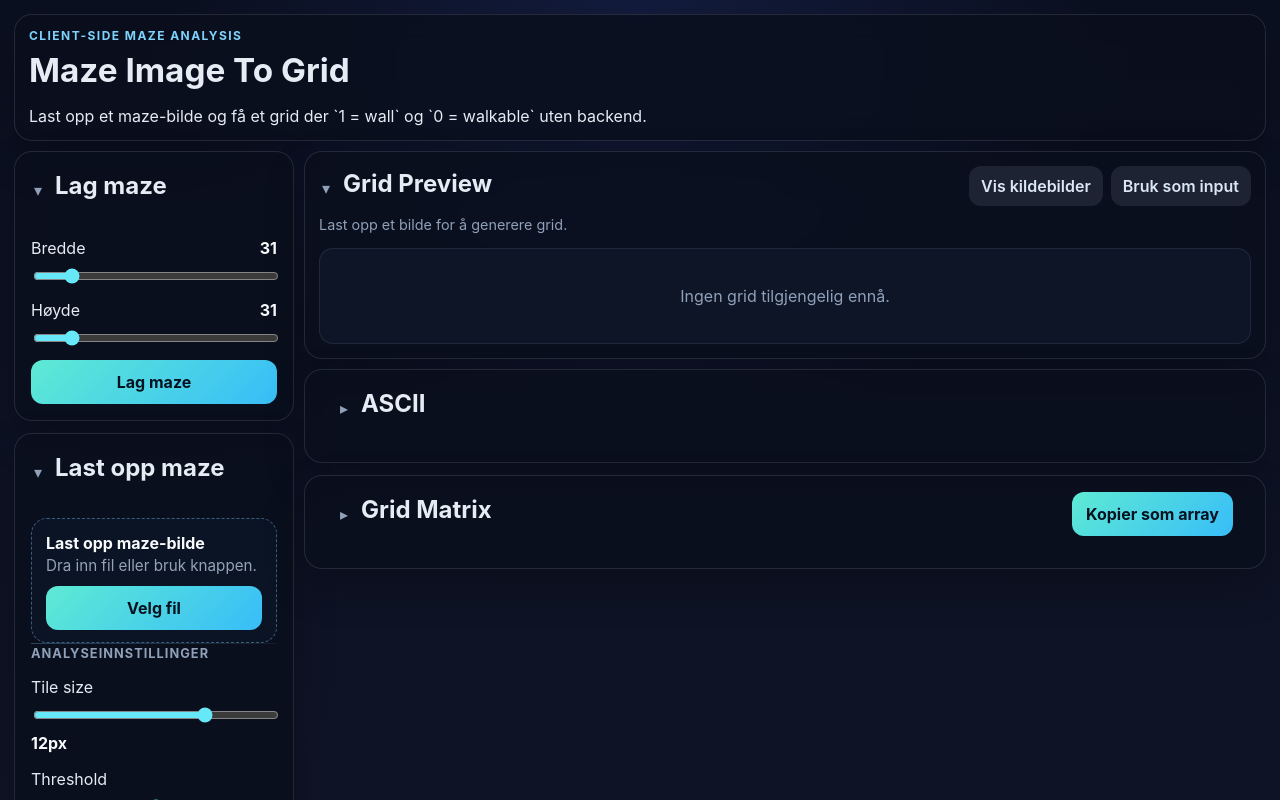
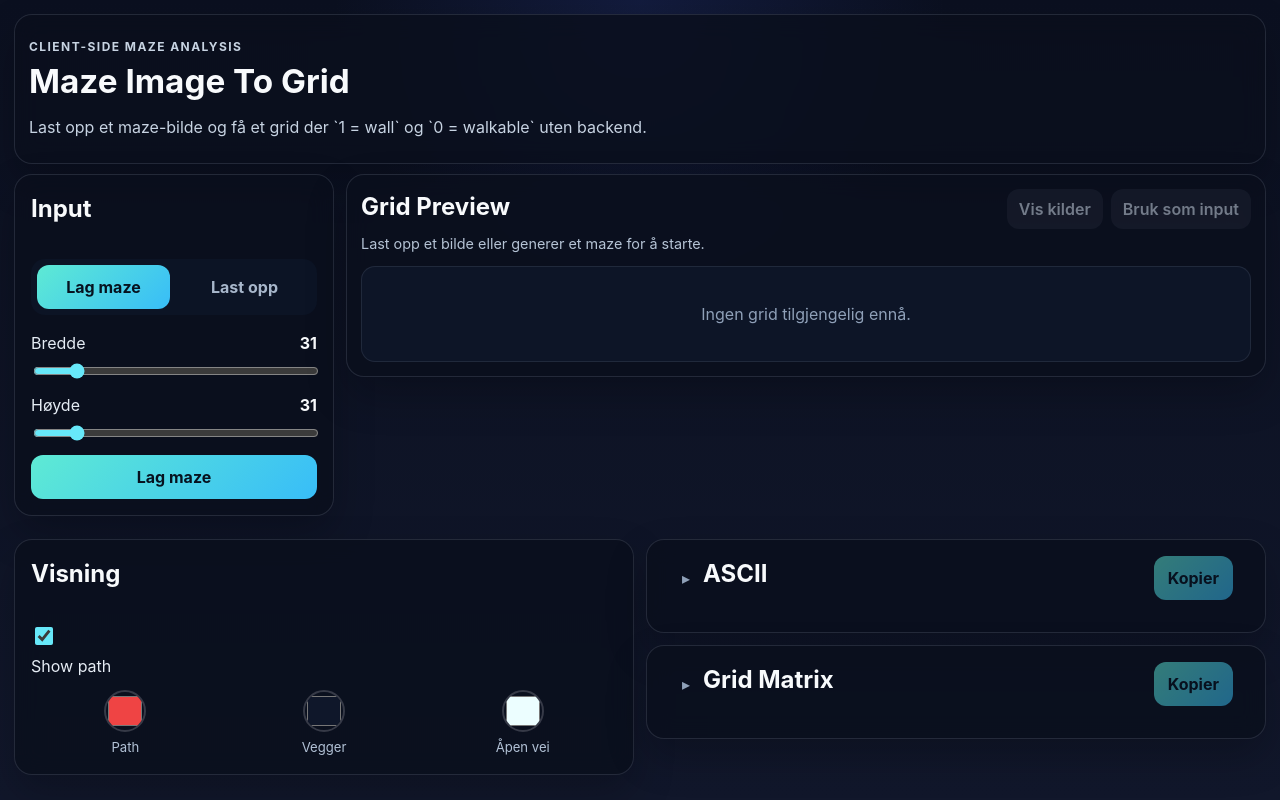
Before and after one commit to maglunde/image-to-maze, a React (Vite) app: page / in a window 1280 px wide. Shown: the top 800 px of the page. Built offline with nearby package versions, Linux system fonts and the light colour scheme.

Commit message:
Rework maze dashboard layout

```diff
--- a/src/App.tsx
+++ b/src/App.tsx
@@ -3,7 +3,7 @@ import { GridPreview } from "./components/GridPreview";
 import { ImageDropzone } from "./components/ImageDropzone";
 import type { AnalysisOptions, Grid, GridPoint, PreviewColors } from "./types";
 import { analyzeMazeImage, estimateAnalysisOptions } from "./utils/imageProcessing";
-import { formatGridAsJson, formatGridAsMatrix } from "./utils/grid";
+import { formatGridAsAscii, formatGridAsJson, formatGridAsMatrix } from "./utils/grid";
 import {
   applyBoundaryOpenings,
   generateMaze,
@@ -27,6 +27,7 @@ const defaultPreviewColors: PreviewColors = {
 };
 
 export default function App() {
+  const [inputTab, setInputTab] = useState<"generate" | "upload">("generate");
   const [sourceMode, setSourceMode] = useState<"none" | "image" | "generated">("none");
   const [imageUrl, setImageUrl] = useState<string>("");
   const [processedUrl, setProcessedUrl] = useState<string>("");
@@ -168,6 +169,7 @@ export default function App() {
     setGeneratedBaseGrid([]);
     setGeneratedOpenings([]);
     setIsAutoTuning(true);
+    setInputTab("upload");
     setSourceMode("image");
     setImageUrl((previousUrl) => {
       if (previousUrl.startsWith("blob:")) {
@@ -189,11 +191,11 @@ export default function App() {
       });
   };
 
-  const handleCopy = async () => {
+  const copyToClipboard = async (value: string, errorMessage: string) => {
     try {
-      await navigator.clipboard.writeText(formatGridAsJson(grid));
+      await navigator.clipboard.writeText(value);
     } catch {
-      setError("Kunne ikke kopiere grid til utklippstavlen.");
+      setError(errorMessage);
     }
   };
 
@@ -238,6 +240,7 @@ export default function App() {
     const nextMaze = applyBoundaryOpenings(baseGrid, openings);
 
     setError("");
+    setInputTab("generate");
     setIsAutoTuning(false);
     setIsProcessing(false);
     setSourceMode("generated");
@@ -271,10 +274,16 @@ export default function App() {
   const pathPoints = new Set(
     (showPath ? path ?? [] : []).map((point) => `${point.row}:${point.column}`),
   );
+  const asciiGrid = formatGridAsAscii(grid);
   const matrixGrid = formatGridAsMatrix(grid);
   const gridRows = grid.length;
   const gridColumns = grid[0]?.length ?? 0;
   const openings = sourceMode === "generated" ? generatedOpenings : [];
+  const hasSourceImages = Boolean(imageUrl || processedUrl);
+  const isPreviewBusy = sourceMode === "image" && (isProcessing || isAutoTuning);
+  const previewStatus = isAutoTuning
+    ? "Finner gode standardinnstillinger for bildet..."
+    : "Prosesserer bilde...";
 
   return (
     <main className="app-shell">
@@ -287,15 +296,34 @@ export default function App() {
       </section>
 
       <section className="workspace">
-        <aside className="sidebar">
-          <details className="panel controls-panel collapsible-panel-shell" open>
-            <summary className="section-head collapsible-summary">
-              <div className="summary-title">
-                <span className="summary-caret" aria-hidden="true" />
-                <h2>Lag maze</h2>
+        <aside className="sidebar input-column">
+          <section className="panel controls-panel input-panel">
+            <div className="section-head">
+              <h2>Input</h2>
             </div>
-            </summary>
 
+            <div className="tab-row" role="tablist" aria-label="Input-modus">
+              <button
+                type="button"
+                role="tab"
+                aria-selected={inputTab === "generate"}
+                className={`tab-button ${inputTab === "generate" ? "is-active" : ""}`}
+                onClick={() => setInputTab("generate")}
+              >
+                Lag maze
+              </button>
+              <button
+                type="button"
+                role="tab"
+                aria-selected={inputTab === "upload"}
+                className={`tab-button ${inputTab === "upload" ? "is-active" : ""}`}
+                onClick={() => setInputTab("upload")}
+              >
+                Last opp
+              </button>
+            </div>
+
+            {inputTab === "generate" ? (
               <div className="sidebar-group">
                 <label>
                   <div className="field-head">
@@ -331,26 +359,21 @@ export default function App() {
                   Lag maze
                 </button>
               </div>
-          </details>
-
-          <details className="panel controls-panel collapsible-panel-shell" open>
-            <summary className="section-head collapsible-summary">
-              <div className="summary-title">
-                <span className="summary-caret" aria-hidden="true" />
-                <h2>Last opp maze</h2>
-              </div>
-            </summary>
-
+            ) : (
               <div className="sidebar-group">
                 <ImageDropzone hasImage={Boolean(imageUrl)} onFileSelect={handleFileSelect} />
-            </div>
 
+                {imageUrl ? (
+                  <>
                     <div className="sidebar-divider" aria-hidden="true" />
 
                     <div className="sidebar-group">
                       <p className="sidebar-label">Analyseinnstillinger</p>
                       <label>
+                        <div className="field-head">
                           <span>Tile size</span>
+                          <strong>{options.tileSize}px</strong>
+                        </div>
                         <input
                           type="range"
                           min="2"
@@ -363,11 +386,13 @@ export default function App() {
                             }))
                           }
                         />
-                <strong>{options.tileSize}px</strong>
                       </label>
 
                       <label>
+                        <div className="field-head">
                           <span>Threshold</span>
+                          <strong>{options.threshold}</strong>
+                        </div>
                         <input
                           type="range"
                           min="0"
@@ -380,7 +405,6 @@ export default function App() {
                             }))
                           }
                         />
-                <strong>{options.threshold}</strong>
                       </label>
 
                       <label className="checkbox">
@@ -411,8 +435,103 @@ export default function App() {
                         <span>1-celle paths</span>
                       </label>
                     </div>
-          </details>
+                  </>
+                ) : (
+                  <p className="panel-note">Analyseinnstillinger vises når et bilde er lastet opp.</p>
+                )}
+              </div>
+            )}
+          </section>
 
+          {error ? <section className="panel compact-panel error">{error}</section> : null}
+        </aside>
+
+        <section className="content preview-column">
+          <section className="panel primary-preview">
+            <div className="section-head primary-head">
+              <div>
+                <h2>Grid Preview</h2>
+                <p className="section-meta">
+                  {gridRows > 0 && gridColumns > 0
+                    ? `${gridRows} x ${gridColumns} cells`
+                    : "Last opp et bilde eller generer et maze for å starte."}
+                </p>
+              </div>
+              <div className="action-row">
+                <button
+                  type="button"
+                  className="ghost-button"
+                  onClick={() => setShowSourcePanels((current) => !current)}
+                  disabled={!hasSourceImages}
+                >
+                  {showSourcePanels ? "Skjul kilder" : "Vis kilder"}
+                </button>
+                <button
+                  type="button"
+                  className="ghost-button"
+                  onClick={handleUseGridAsInput}
+                  disabled={!gridPreviewUrl || isProcessing}
+                >
+                  Bruk som input
+                </button>
+              </div>
+            </div>
+
+            <div className="preview-stage">
+            <GridPreview
+              grid={grid}
+              path={showPath ? path : null}
+              colors={previewColors}
+              openings={showPath ? openings : []}
+              openingsDraggable={showPath && sourceMode === "generated"}
+              onMoveOpening={handleMoveOpening}
+              previewWidth={previewSize?.width}
+              previewHeight={previewSize?.height}
+              />
+
+              {isPreviewBusy ? (
+                <div className="preview-processing-overlay">
+                  <div className="processing-chip">
+                    <span className="processing-dot" aria-hidden="true" />
+                    {previewStatus}
+                  </div>
+                </div>
+              ) : null}
+            </div>
+          </section>
+
+          {showSourcePanels && hasSourceImages ? (
+            <section className="source-strip">
+              {imageUrl ? (
+                <article className="panel collapsible-panel source-card">
+                  <div className="section-head">
+                    <h2>Original</h2>
+                  </div>
+                  <img src={imageUrl} alt="Original maze upload" className="preview-image" />
+                </article>
+              ) : null}
+
+              {processedUrl ? (
+                <article className="panel collapsible-panel source-card">
+                  <div className="section-head">
+                    <h2>Processed B/W</h2>
+                    <button
+                      type="button"
+                      className="ghost-button"
+                      onClick={handleUseProcessedAsInput}
+                      disabled={!processedUrl || isProcessing}
+                    >
+                      Bruk som input
+                    </button>
+                  </div>
+                  <img src={processedUrl} alt="Processed maze" className="preview-image" />
+                </article>
+              ) : null}
+            </section>
+          ) : null}
+        </section>
+
+        <aside className="output-column">
           <section className="panel controls-panel">
             <div className="section-head">
               <h2>Visning</h2>
@@ -427,11 +546,11 @@ export default function App() {
               <span>Show path</span>
             </label>
 
-            <label className="color-field">
-              <span>Path</span>
-              <div className="color-input-row">
+            <div className="swatch-grid">
+              <label className="swatch-field">
                 <input
                   type="color"
+                  aria-label="Path-farge"
                   value={previewColors.path}
                   onChange={(event) =>
                     setPreviewColors((current) => ({
@@ -440,15 +559,13 @@ export default function App() {
                     }))
                   }
                 />
-                <code>{previewColors.path}</code>
-              </div>
+                <span>Path</span>
               </label>
 
-            <label className="color-field">
-              <span>Vegger</span>
-              <div className="color-input-row">
+              <label className="swatch-field">
                 <input
                   type="color"
+                  aria-label="Veggfarge"
                   value={previewColors.wall}
                   onChange={(event) =>
                     setPreviewColors((current) => ({
@@ -457,15 +574,13 @@ export default function App() {
                     }))
                   }
                 />
-                <code>{previewColors.wall}</code>
-              </div>
+                <span>Vegger</span>
               </label>
 
-            <label className="color-field">
-              <span>Åpen vei</span>
-              <div className="color-input-row">
+              <label className="swatch-field">
                 <input
                   type="color"
+                  aria-label="Farge for åpen vei"
                   value={previewColors.walkable}
                   onChange={(event) =>
                     setPreviewColors((current) => ({
@@ -474,99 +589,10 @@ export default function App() {
                     }))
                   }
                 />
-                <code>{previewColors.walkable}</code>
+                <span>Åpen vei</span>
+              </label>
             </div>
-            </label>
           </section>
-
-          {(error || isProcessing || isAutoTuning) && (
-            <section className={`panel compact-panel ${error ? "error" : "status-panel"}`}>
-              {error
-                ? error
-                : isAutoTuning
-                  ? "Finner gode standardinnstillinger for bildet..."
-                  : "Prosesserer bilde..."}
-            </section>
-          )}
-        </aside>
-
-        <section className="content">
-          <details className="panel primary-preview collapsible-panel-shell" open>
-            <summary className="section-head primary-head collapsible-summary">
-              <div>
-                <div className="summary-title">
-                  <span className="summary-caret" aria-hidden="true" />
-                  <h2>Grid Preview</h2>
-                </div>
-                <p className="section-meta">
-                  {gridRows > 0 && gridColumns > 0
-                    ? `${gridRows} x ${gridColumns} cells`
-                    : "Last opp et bilde for å generere grid."}
-                </p>
-              </div>
-              <div className="action-row" onClick={(event) => event.stopPropagation()}>
-                <button
-                  type="button"
-                  className="ghost-button"
-                  onClick={() => setShowSourcePanels((current) => !current)}
-                >
-                  {showSourcePanels ? "Skjul kildebilder" : "Vis kildebilder"}
-                </button>
-                <button
-                  type="button"
-                  className="ghost-button"
-                  onClick={handleUseGridAsInput}
-                  disabled={!gridPreviewUrl || isProcessing}
-                >
-                  Bruk som input
-                </button>
-              </div>
-            </summary>
-            <GridPreview
-              grid={grid}
-              path={showPath ? path : null}
-              colors={previewColors}
-              openings={openings}
-              openingsDraggable={sourceMode === "generated"}
-              onMoveOpening={handleMoveOpening}
-              previewWidth={previewSize?.width}
-              previewHeight={previewSize?.height}
-            />
-          </details>
-
-          {showSourcePanels ? (
-            <section className="secondary-row">
-              <article className="panel collapsible-panel">
-                <div className="section-head">
-                  <h2>Original</h2>
-                </div>
-                {imageUrl ? (
-                  <img src={imageUrl} alt="Original maze upload" className="preview-image" />
-                ) : (
-                  <div className="empty-state">Ingen bilde lastet opp.</div>
-                )}
-              </article>
-
-              <article className="panel collapsible-panel">
-                <div className="section-head">
-                  <h2>Processed B/W</h2>
-                  <button
-                    type="button"
-                    className="ghost-button"
-                    onClick={handleUseProcessedAsInput}
-                    disabled={!processedUrl || isProcessing}
-                  >
-                    Bruk som input
-                  </button>
-                </div>
-                {processedUrl ? (
-                  <img src={processedUrl} alt="Processed maze" className="preview-image" />
-                ) : (
-                  <div className="empty-state">Ingen prosessert versjon ennå.</div>
-                )}
-              </article>
-            </section>
-          ) : null}
 
           <section className="results-stack">
             <details className="panel output-panel matrix-panel">
@@ -574,6 +600,19 @@ export default function App() {
                 <div className="summary-title">
                   <span className="summary-caret" aria-hidden="true" />
                   <h2>ASCII</h2>
+                </div>
+                <div className="summary-actions">
+                  <button
+                    type="button"
+                    onClick={(event) => {
+                      event.preventDefault();
+                      event.stopPropagation();
+                      void copyToClipboard(asciiGrid, "Kunne ikke kopiere ASCII til utklippstavlen.");
+                    }}
+                    disabled={grid.length === 0}
+                  >
+                    Kopier
+                  </button>
                 </div>
               </summary>
               <pre className="ascii-output" style={{ "--ascii-path-color": previewColors.path } as CSSProperties}>
@@ -602,7 +641,7 @@ export default function App() {
                       </Fragment>
                     ))}
               </pre>
-              <p className="output-note">`#` vegg, `.` gang, rød `.` sti.</p>
+              <p className="output-note">`#` vegg, `.` gang, farget `.` sti.</p>
             </details>
 
             <details className="panel output-panel matrix-panel">
@@ -612,8 +651,19 @@ export default function App() {
                   <h2>Grid Matrix</h2>
                 </div>
                 <div className="summary-actions">
-                  <button type="button" onClick={handleCopy} disabled={grid.length === 0}>
-                    Kopier som array
+                  <button
+                    type="button"
+                    onClick={(event) => {
+                      event.preventDefault();
+                      event.stopPropagation();
+                      void copyToClipboard(
+                        formatGridAsJson(grid),
+                        "Kunne ikke kopiere grid til utklippstavlen.",
+                      );
+                    }}
+                    disabled={grid.length === 0}
+                  >
+                    Kopier
                   </button>
                 </div>
               </summary>
@@ -621,7 +671,7 @@ export default function App() {
               <p className="output-note">Vises som matrise for lesbarhet, kopieres som gyldig 2D-array.</p>
             </details>
           </section>
-        </section>
+        </aside>
       </section>
     </main>
   );
--- a/src/styles.css
+++ b/src/styles.css
@@ -6,6 +6,7 @@
     linear-gradient(180deg, #0b1020 0%, #11172b 100%);
   line-height: 1.5;
   font-weight: 400;
+  color-scheme: dark;
 }
 
 * {
@@ -31,6 +32,11 @@ button {
   background: linear-gradient(135deg, #5eead4 0%, #38bdf8 100%);
   color: #06121f;
   font-weight: 700;
+}
+
+button:disabled {
+  cursor: not-allowed;
+  opacity: 0.5;
 }
 
 .ghost-button {
@@ -64,10 +70,12 @@ button {
 .hero h1,
 .panel h2 {
   margin: 0 0 8px;
+  color: #f8fafc;
 }
 
 .hero p {
   margin: 0;
+  color: #c7d3e2;
 }
 
 .panel {
@@ -110,8 +118,8 @@ button {
 
 .workspace {
   display: grid;
-  gap: 10px;
-  grid-template-columns: 280px minmax(0, 1fr);
+  gap: 12px;
+  grid-template-columns: minmax(280px, 320px) minmax(0, 1fr) minmax(280px, 340px);
   align-items: start;
 }
 
@@ -119,19 +127,38 @@ button {
   display: grid;
   gap: 12px;
   align-content: start;
-  position: sticky;
-  top: 16px;
 }
 
 .content {
   display: grid;
-  gap: 10px;
+  gap: 12px;
   min-width: 0;
+}
+
+.input-column,
+.output-column,
+.preview-column {
+  align-content: start;
+}
+
+.output-column {
+  display: grid;
+  gap: 12px;
+}
+
+.primary-preview {
+  position: sticky;
+  top: 16px;
+  z-index: 2;
 }
 
 .controls-panel {
   display: grid;
   gap: 12px;
+}
+
+.input-panel {
+  gap: 16px;
 }
 
 .sidebar-group {
@@ -158,6 +185,26 @@ button {
   gap: 6px;
 }
 
+.tab-row {
+  display: grid;
+  grid-template-columns: repeat(2, minmax(0, 1fr));
+  gap: 8px;
+  padding: 6px;
+  border-radius: 14px;
+  background: rgba(15, 23, 42, 0.66);
+}
+
+.tab-button {
+  background: transparent;
+  color: #a8b7cb;
+  box-shadow: none;
+}
+
+.tab-button.is-active {
+  background: linear-gradient(135deg, #5eead4 0%, #38bdf8 100%);
+  color: #06121f;
+}
+
 .field-head {
   display: flex;
   align-items: baseline;
@@ -165,31 +212,37 @@ button {
   gap: 12px;
 }
 
-.color-field {
+.panel-note {
+  margin: 0;
+  color: #8fa0b8;
+  font-size: 0.92rem;
+}
+
+.swatch-grid {
   display: grid;
+  grid-template-columns: repeat(3, minmax(0, 1fr));
+  gap: 10px;
+}
+
+.swatch-field {
+  justify-items: center;
+  text-align: center;
   gap: 8px;
 }
 
-.color-input-row {
-  display: flex;
-  align-items: center;
-  gap: 10px;
-}
-
-.color-input-row input[type="color"] {
-  width: 44px;
-  height: 32px;
+.swatch-field input[type="color"] {
+  width: 42px;
+  height: 42px;
   padding: 0;
-  border: 1px solid rgba(148, 163, 184, 0.18);
-  border-radius: 8px;
+  border: 2px solid rgba(248, 250, 252, 0.18);
+  border-radius: 999px;
   background: transparent;
   cursor: pointer;
 }
 
-.color-input-row code {
-  color: #8fa0b8;
-  font-family: "SFMono-Regular", "Consolas", monospace;
+.swatch-field span {
   font-size: 0.82rem;
+  color: #b2c2d6;
 }
 
 .checkbox {
@@ -231,8 +284,10 @@ button {
   gap: 12px;
 }
 
-.secondary-row {
-  grid-template-columns: repeat(2, minmax(0, 1fr));
+.source-strip {
+  display: grid;
+  gap: 12px;
+  grid-template-columns: repeat(auto-fit, minmax(220px, 1fr));
 }
 
 .section-head {
@@ -249,7 +304,7 @@ button {
 
 .section-meta {
   margin: 4px 0 0;
-  color: #8fa0b8;
+  color: #b5c3d5;
   font-size: 0.9rem;
 }
 
@@ -268,7 +323,7 @@ button {
 .preview-image {
   display: block;
   width: 100%;
-  height: min(15vh, 120px);
+  height: min(14vh, 110px);
   object-fit: contain;
   background:
     linear-gradient(45deg, rgba(148, 163, 184, 0.08) 25%, transparent 25%),
@@ -279,6 +334,10 @@ button {
   border: 1px solid rgba(148, 163, 184, 0.14);
 }
 
+.source-card {
+  min-height: 0;
+}
+
 .empty-state {
   min-height: 96px;
   display: grid;
@@ -287,6 +346,10 @@ button {
   background: rgba(15, 23, 42, 0.9);
   border-radius: 14px;
   border: 1px solid rgba(148, 163, 184, 0.14);
+}
+
+.preview-stage {
+  position: relative;
 }
 
 .grid-preview-shell {
@@ -300,6 +363,36 @@ button {
   background: #ecfeff;
   border-radius: 14px;
   border: 1px solid rgba(148, 163, 184, 0.14);
+}
+
+.preview-processing-overlay {
+  position: absolute;
+  inset: 0;
+  display: grid;
+  place-items: center;
+  background: rgba(4, 10, 20, 0.24);
+  border-radius: 14px;
+  pointer-events: none;
+}
+
+.processing-chip {
+  display: inline-flex;
+  align-items: center;
+  gap: 10px;
+  padding: 10px 14px;
+  border-radius: 999px;
+  background: rgba(8, 15, 28, 0.86);
+  border: 1px solid rgba(125, 211, 252, 0.24);
+  color: #f8fafc;
+  box-shadow: 0 12px 30px rgba(0, 0, 0, 0.24);
+}
+
+.processing-dot {
+  width: 10px;
+  height: 10px;
+  border-radius: 999px;
+  background: #67e8f9;
+  animation: pulse 1s ease-in-out infinite;
 }
 
 .grid-preview-frame {
@@ -497,14 +590,44 @@ strong {
   color: #f8fafc;
 }
 
+@keyframes pulse {
+  0%,
+  100% {
+    transform: scale(0.9);
+    opacity: 0.55;
+  }
+
+  50% {
+    transform: scale(1.15);
+    opacity: 1;
+  }
+}
+
+@media (max-width: 1280px) {
+  .workspace {
+    grid-template-columns: minmax(280px, 320px) minmax(0, 1fr);
+  }
+
+  .output-column {
+    grid-column: 1 / -1;
+    grid-template-columns: minmax(0, 1fr) minmax(0, 1fr);
+    align-items: start;
+  }
+
+  .results-stack {
+    margin-top: 0;
+  }
+}
+
 @media (max-width: 1080px) {
   .workspace,
-  .secondary-row,
-  .results-stack {
+  .output-column,
+  .results-stack,
+  .source-strip {
     grid-template-columns: 1fr;
   }
 
-  .sidebar {
+  .primary-preview {
     position: static;
   }
 
@@ -523,6 +646,11 @@ strong {
     flex-direction: column;
   }
 
+  .tab-row,
+  .swatch-grid {
+    grid-template-columns: 1fr;
+  }
+
   .dropzone {
     padding: 12px;
   }
```
Lines whose indentation alone changed are shown as unchanged.
